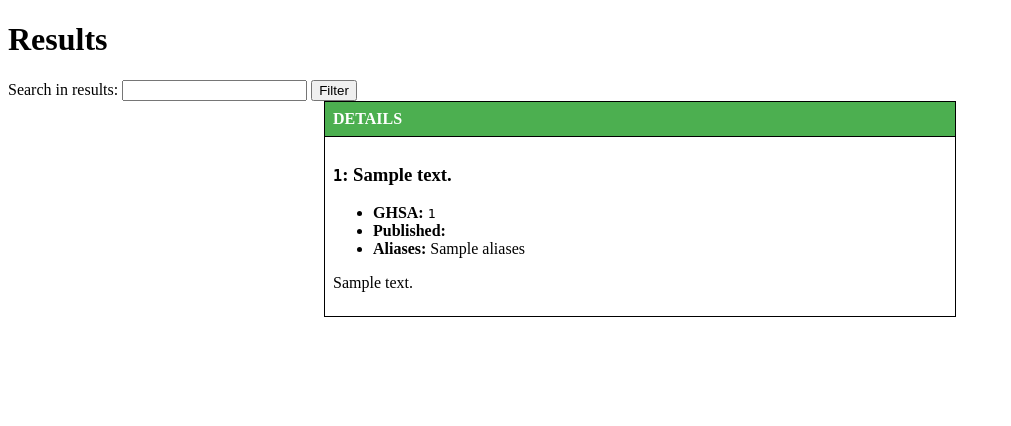
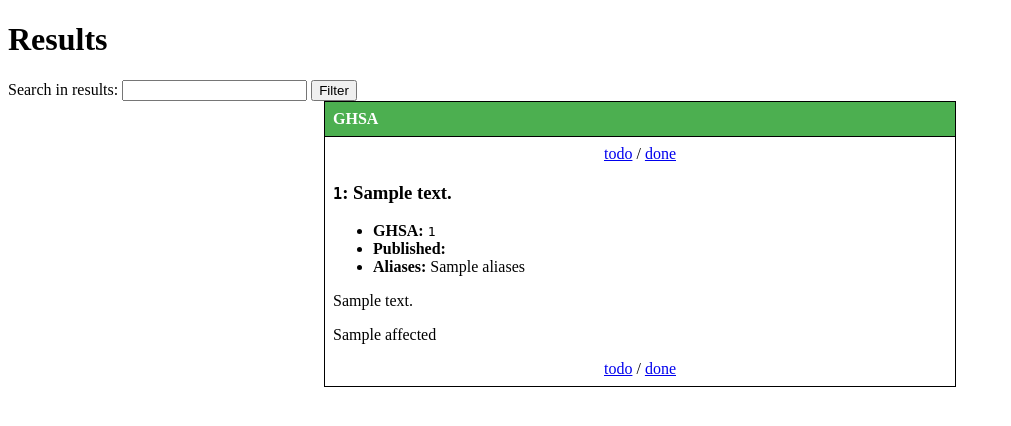
Before and after one commit to bibaf/mongo_search, a Flask app: template template/search.html in a window 1280 px wide. Shown: the top 426 px of the page, without its empty margins (0-1011 px from the left). Run offline with Flask 3, Linux system fonts and the light colour scheme; the template is opened without the code that fills it: most values are stand-ins (such as "Sample title", 1, 10 or a date in 2020).

Commit message:
add toggle operation for todo/done

```diff
--- a/template/search.html
+++ b/template/search.html
@@ -1,5 +1,6 @@
 <!DOCTYPE html>
 <html>
+
 <head>
   <meta charset="UTF-8" />
   <meta name="viewport" content="width=device-width, initial-scale=1.0" />
@@ -7,8 +8,9 @@
   <title>Search Results</title>
   <style>
     table {
-      table-layout:fixed;
+      table-layout: fixed;
     }
+
     /* Define styles for the table */
     table {
       border-collapse: collapse;
@@ -50,26 +52,34 @@
   </form>
   <table id="resultsTable">
     <thead>
-    <tr>
-      <th>DETAILS</th>
-    </tr>
+      <tr>
+        <th>GHSA</th>
+      </tr>
     </thead>
     {% for result in results %}
     <tr>
-      <td class="toMD">
+      <td>
+        <center><a class="action" href="?toggle=todo&id={{result._id}}">todo</a> / <a class="action"
+            href="?toggle=done&id={{result._id}}">done</a></center>
+        <div class="toMD">
 ### `{{ result.id }}`: {{ result.summary }}
 - **GHSA:** `{{ result.id }}`
 - **Published:** {{ result.published.split('T')[0] }}
 - **Aliases:** {{ result.aliases }}
+{% if result.todo %}- **`TODO`**
+{% endif %}{% if result.done %}- **`DONE`**{% endif %}
 
 {{ result.details }}
-</td>
+
+{{result.affected}}
+        </div>
+        <center><a class="action" href="/toggle?toggle=todo&id={{result._id}}">todo</a> / <a class="action" href="?toggle=done&id={{result._id}}">done</a></center>
+      </td>
     </tr>
     {% endfor %}
   </table>
-  <script src="https://code.jquery.com/jquery-3.7.0.slim.min.js"
-    integrity="sha256-tG5mcZUtJsZvyKAxYLVXrmjKBVLd6VpVccqz/r4ypFE=" crossorigin="anonymous"></script>
-  <script src="https://cdn.jsdelivr.net/npm/marked/marked.min.js"></script>
+  <script src="https://code.jquery.com/jquery-3.7.0.min.js" crossorigin="anonymous"></script>
+  <script src="https://cdn.jsdelivr.net/npm/marked/marked.min.js" crossorigin="anonymous"></script>
   <script>
     function filterTable() {
       var input, filter, table, tr, td, i, j, visible;
@@ -95,10 +105,27 @@
     }
   </script>
   <script>
+
     $(document).ready(function () {
+      $(".action").on('click', function (e) {
+        e.preventDefault();
+        let url = $(this).attr('href');
+        $.post(url,
+          {
+            name: "Donald Duck",
+            city: "Duckburg"
+          },
+          function (data, status) {
+            //console.log(data);
+            location.reload();
+          });
+
+        return false
+      });
+
       $(".toMD").each(function (index) {
-        markdownDoc=$(this).text();
-        $(this).html(marked.parse(markdownDoc,{mangle: false, gfm: true, headerIds: false, headerPrefix: false}))
+        markdownDoc = $(this).text();
+        $(this).html(marked.parse(markdownDoc, { mangle: false, gfm: true, headerIds: false, headerPrefix: false }))
       });
     });
   </script>
```
